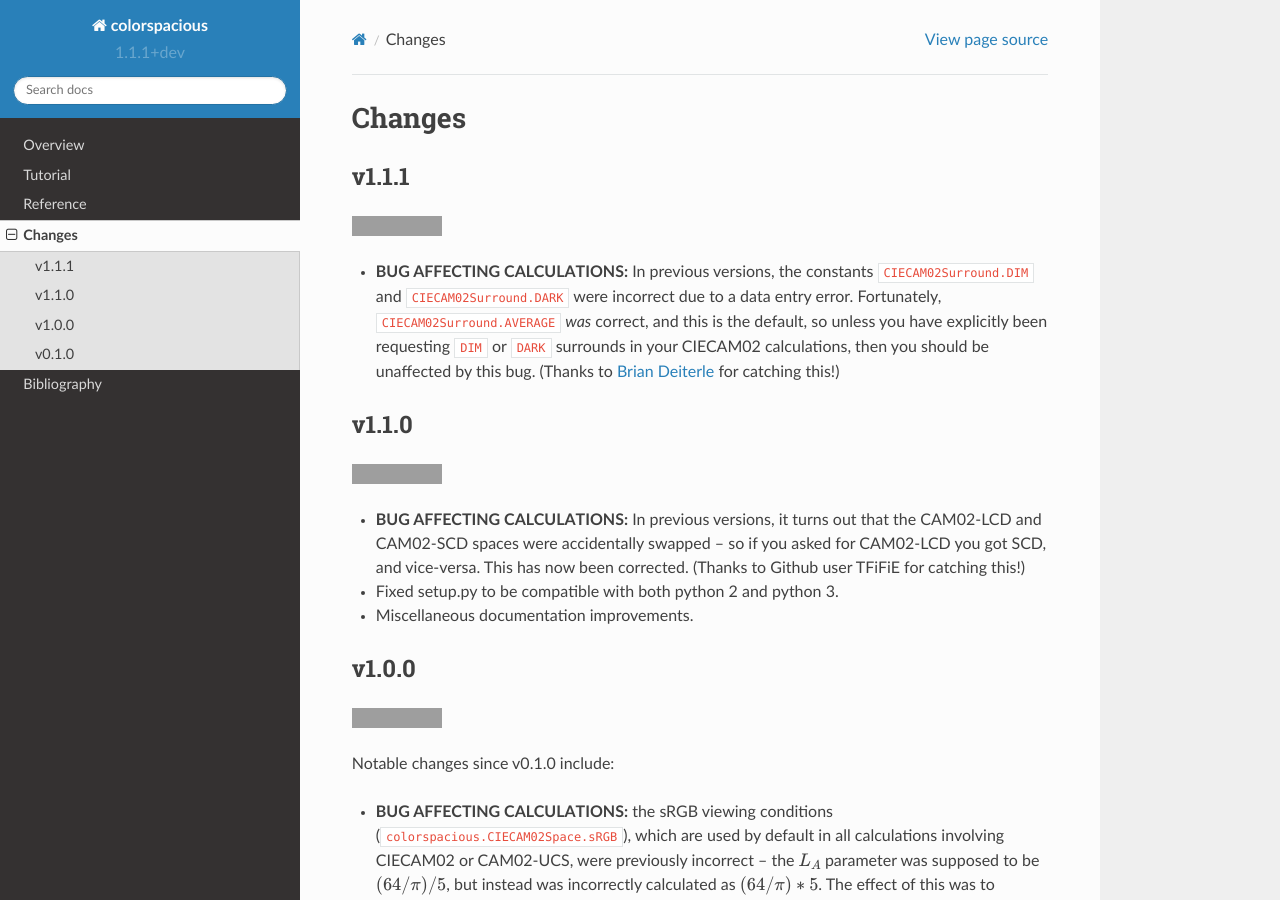
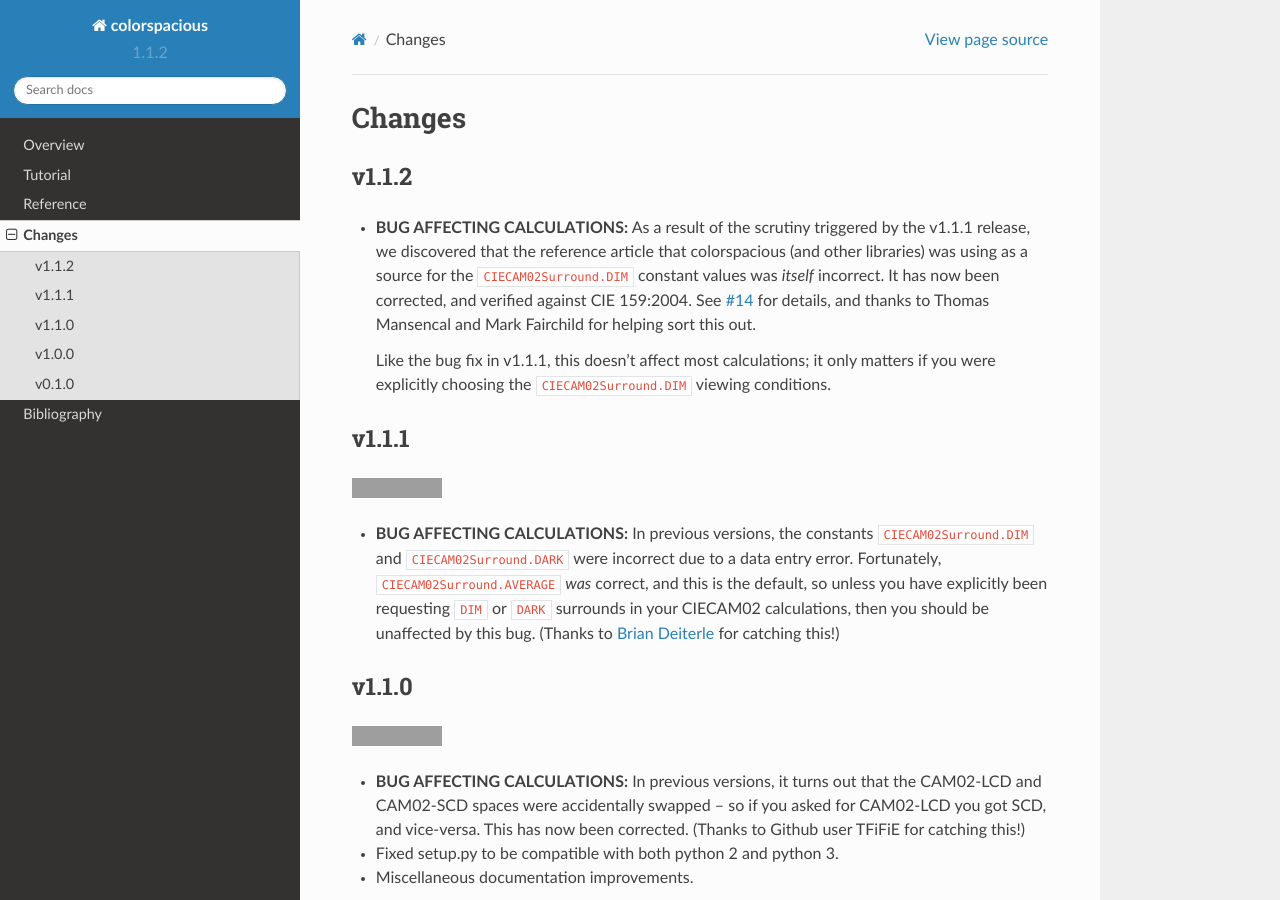
Before and after one commit to njsmith/colorspacious, a Sphinx documentation site: the page built from doc/changes.rst, in a window 1280 px wide and 900 px high. Built offline with Sphinx 7.4.7 and the Read the Docs theme 2.0.0, drawn with Linux system fonts in a browser that asks for light colours; grey boxes are pictures that could not be loaded.

Commit message:
Bump version to v1.1.2

```diff
--- a/colorspacious/version.py
+++ b/colorspacious/version.py
@@ -18,4 +18,4 @@
 # want. (Contrast with the special suffix 1.0.0.dev, which sorts *before*
 # 1.0.0.)
 
-__version__ = "1.1.1+dev"
+__version__ = "1.1.2"
--- a/doc/changes.rst
+++ b/doc/changes.rst
@@ -1,5 +1,23 @@
 Changes
 =======
+
+v1.1.2
+------
+
+* **BUG AFFECTING CALCULATIONS:** As a result of the scrutiny
+  triggered by the v1.1.1 release, we discovered that the reference
+  article that colorspacious (and other libraries) was using as a
+  source for the ``CIECAM02Surround.DIM`` constant values was *itself*
+  incorrect. It has now been corrected, and verified against CIE
+  159:2004. See `#14
+  <https://github.com/njsmith/colorspacious/issues/14>`__ for details,
+  and thanks to Thomas Mansencal and Mark Fairchild for helping sort
+  this out.
+
+  Like the bug fix in v1.1.1, this doesn't affect most calculations;
+  it only matters if you were explicitly choosing the
+  ``CIECAM02Surround.DIM`` viewing conditions.
+
 
 v1.1.1
 ------
```
Also changed, not shown: 1 other file.
